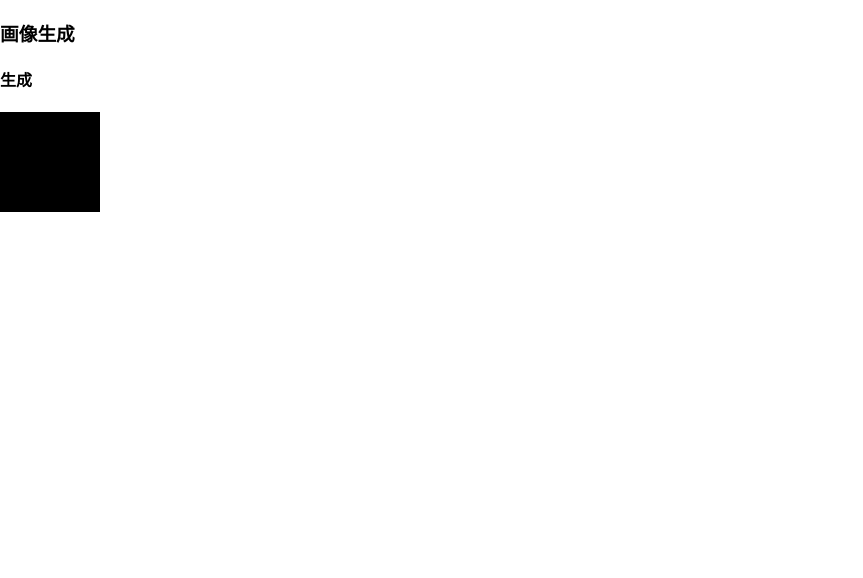
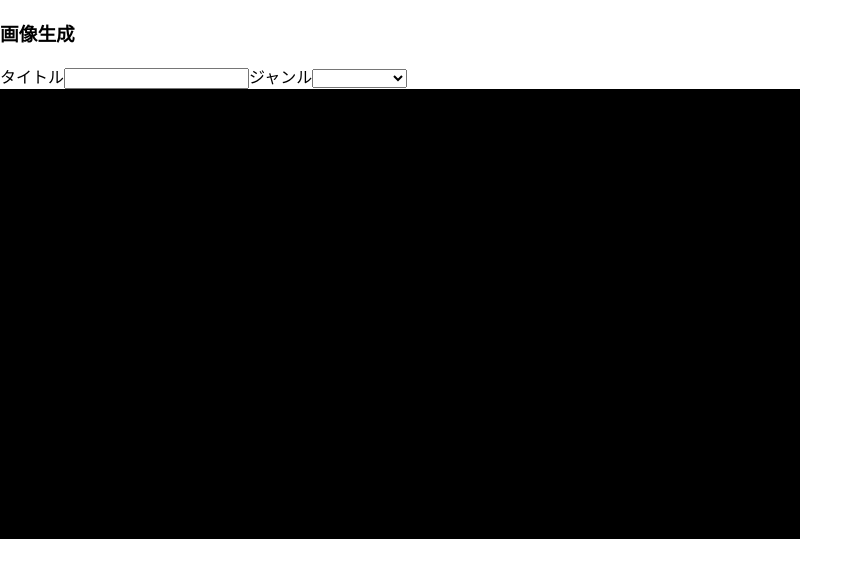
Before and after one commit to goto-0914/thumnail-generator, a React (Create React App) app: page / in a window 1280 px wide. Shown: the top 578 px of the page, without its empty margins (0-863 px from the left). Built offline with nearby package versions, Linux system fonts and the light colour scheme.

Commit message:
add form, fix useeffect

```diff
--- a/src/App.tsx
+++ b/src/App.tsx
@@ -8,14 +8,31 @@ function App() {
   useEffect(() => {
     const canvas: any = canvasRef.current;
     const ctx: CanvasRenderingContext2D = canvas.getContext('2d');
-    ctx.fillRect(0, 0, 100, 100);
+    ctx.fillRect(0, 0, 800, 450);
     ctx.save();
-  });
+  }, []);
 
   return (
     <div>
       <h3>画像生成</h3>
-      <h4>生成</h4>
+      <form>
+        <label>
+          タイトル
+          <input type="text" name="" id="" />
+        </label>
+        <label>
+          ジャンル
+          <select name="" id="">
+            <option value=""></option>
+            <option value="ReactNative">ReactNative</option>
+            <option value="React">React</option>
+            <option value="Web">Web</option>
+            <option value="Laravel">Laravel</option>
+            <option value="AWS">AWS</option>
+            <option value="iOS">iOS</option>
+          </select>
+        </label>
+      </form>
       <canvas className="canvas" ref={canvasRef} width="800" height="450" />
     </div>
   );
```
